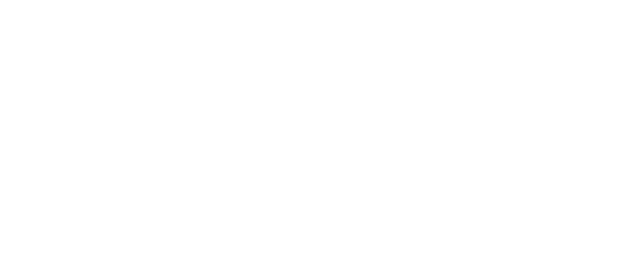
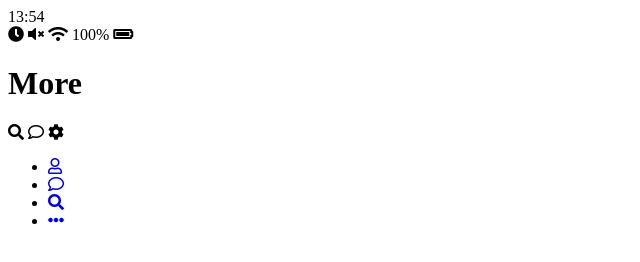
Before and after one commit to sokhyg9016/Nomad-kakao-clone-2.0, a plain HTML site: page more.html in a window 1280 px wide. Shown: the whole page, without its empty margins (0-640 px from the left). Drawn offline with Linux system fonts and the light colour scheme.

Commit message:
updated lecture #1.3

```diff
--- /dev/null
+++ b/friends.html
@@ -0,0 +1,65 @@
+<!DOCTYPE html>
+<html lang="en">
+<head>
+    <meta charset="UTF-8">
+    <meta name="viewport" content="width=device-width, initial-scale=1.0">
+    <meta http-equiv="X-UA-Compatible" content="ie=edge">
+    <title>Friends | Kakao Clone</title>
+    <link rel="stylesheet" href="https://use.fontawesome.com/releases/v5.11.2/css/all.css">
+</head>
+<body>
+    <div class="status-bar">
+        <div class="status-bar__column">
+            <span class="status-bar__clock">13:54</span>
+        </div>
+        <div class="status-bar__column">
+            <i class="fas fa-clock"></i>
+            <i class="fas fa-volume-mute"></i>
+            <i class="fas fa-wifi"></i>
+            <span class="status-bar__battery-level">100%</span>
+            <i class="fas fa-battery-full"></i>
+        </div>
+    </div>
+
+    <header class="header">
+        <div class="header__header-column">
+            <h1 class="header__title">Friends</h1>
+        </div>
+        <div class="header__header-column">
+            <span class="header__icon">
+                <i class="fas fa-search"></i>
+            </span>
+            <span class="header__icon">
+                <i class="far fa-comment"></i>
+            </span>
+            <span class="header__icon">
+                <i class="fas fa-cog"></i>
+            </span>
+        </div>
+    </header>
+    <nav class="nav">
+        <ul class="nav__list">
+            <li class="nav__list-item">
+                <a href="/friends.html" class="nav__list-link">
+                    <i class="fas fa-user"></i>
+                </a>
+            </li>
+            <li class="nav__list-item">
+                <a href="/" class="nav__list-link">
+                    <i class="far fa-comment"></i>
+                </a>
+            </li>
+            <li class="nav__list-item">
+                <a href="/find.html" class="nav__list-link">
+                    <i class="fas fa-search"></i>
+                </a>
+            </li>
+            <li class="nav__list-item">
+                <a href="/more.html" class="nav__list-link">
+                    <i class="fas fa-ellipsis-h"></i>
+                </a>
+            </li>
+        </ul>
+    </nav>
+</body>
+</html>
--- a/more.html
+++ b/more.html
@@ -0,0 +1,65 @@
+<!DOCTYPE html>
+<html lang="en">
+<head>
+    <meta charset="UTF-8">
+    <meta name="viewport" content="width=device-width, initial-scale=1.0">
+    <meta http-equiv="X-UA-Compatible" content="ie=edge">
+    <title>More | Kakao Clone</title>
+    <link rel="stylesheet" href="https://use.fontawesome.com/releases/v5.11.2/css/all.css">
+</head>
+<body>
+    <div class="status-bar">
+        <div class="status-bar__column">
+            <span class="status-bar__clock">13:54</span>
+        </div>
+        <div class="status-bar__column">
+            <i class="fas fa-clock"></i>
+            <i class="fas fa-volume-mute"></i>
+            <i class="fas fa-wifi"></i>
+            <span class="status-bar__battery-level">100%</span>
+            <i class="fas fa-battery-full"></i>
+        </div>
+    </div>
+
+    <header class="header">
+        <div class="header__header-column">
+            <h1 class="header__title">More</h1>
+        </div>
+        <div class="header__header-column">
+            <span class="header__icon">
+                <i class="fas fa-search"></i>
+            </span>
+            <span class="header__icon">
+                <i class="far fa-comment"></i>
+            </span>
+            <span class="header__icon">
+                <i class="fas fa-cog"></i>
+            </span>
+        </div>
+    </header>
+    <nav class="nav">
+        <ul class="nav__list">
+            <li class="nav__list-item">
+                <a href="/friends.html" class="nav__list-link">
+                    <i class="far fa-user"></i>
+                </a>
+            </li>
+            <li class="nav__list-item">
+                <a href="/" class="nav__list-link">
+                    <i class="far fa-comment"></i>
+                </a>
+            </li>
+            <li class="nav__list-item">
+                <a href="/find.html" class="nav__list-link">
+                    <i class="fas fa-search"></i>
+                </a>
+            </li>
+            <li class="nav__list-item">
+                <a href="/more.html" class="nav__list-link">
+                    <i class="fas fa-ellipsis-h"></i>
+                </a>
+            </li>
+        </ul>
+    </nav>
+</body>
+</html>
```
Also changed, not shown: index.html (+41 -0 lines), friend.html (deleted), 2 other files.
